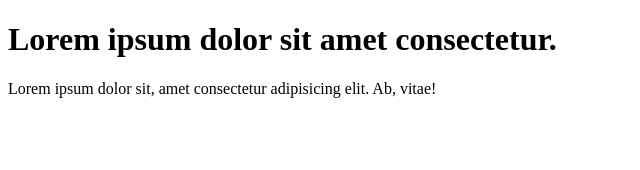
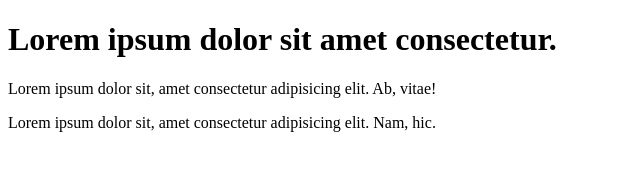
Before and after one commit to RomanoNinag/learn-git, a plain HTML site: page index.html in a window 1280 px wide. Shown: the whole page, without its empty margins (0-640 px from the left). Drawn offline with Linux system fonts and the light colour scheme.

Commit message:
add another second paragraph

```diff
--- a/index.html
+++ b/index.html
@@ -10,6 +10,7 @@
 <body>
     <h1>Lorem ipsum dolor sit amet consectetur.</h1>
     <p>Lorem ipsum dolor sit, amet consectetur adipisicing elit. Ab, vitae!</p>
+    <p>Lorem ipsum dolor sit, amet consectetur adipisicing elit. Nam, hic.</p>
 </body>
 
 </html>
```
